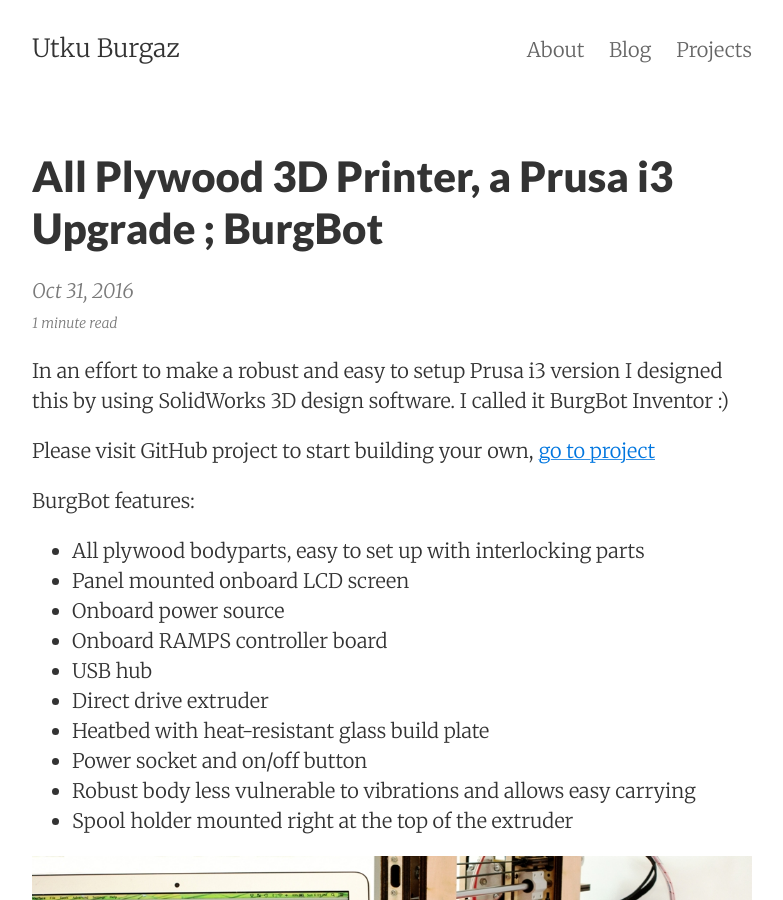
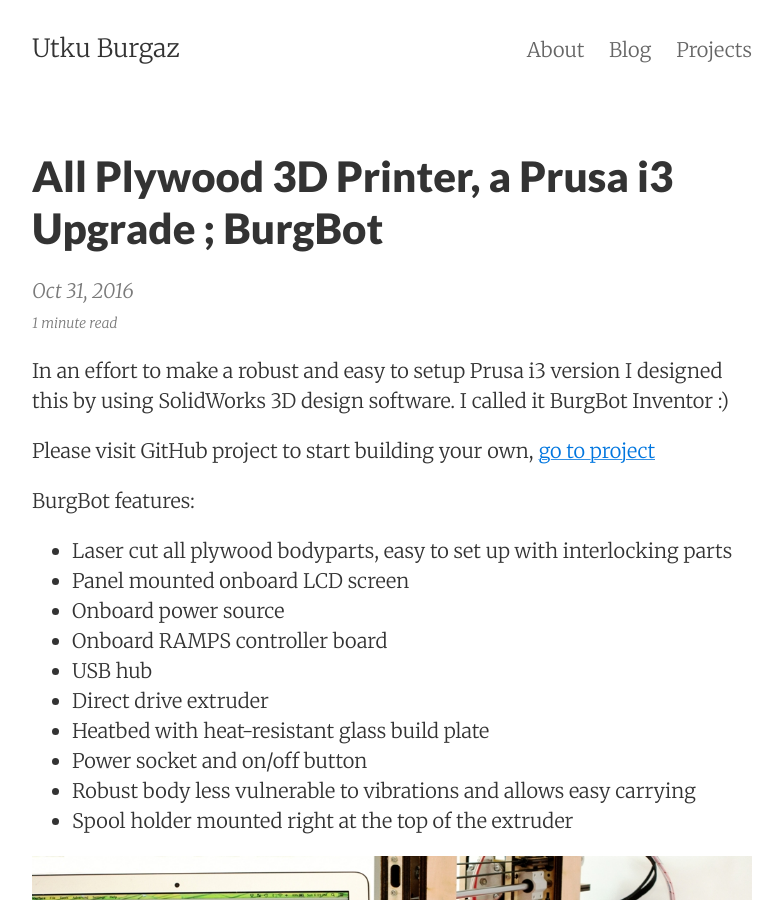
Before and after one commit to utkuburgaz/utkuburgaz.github.io, a Jekyll site: the page built from _posts/2016-10-31-all-plywood-prusa-i3-3d-printer-burgbot.md, in a window 1280 px wide and 900 px high. Shown: the whole window, without its empty margins (248-1031 px from the left). Built offline with Jekyll 4.4.1, drawn with Linux system fonts in a browser that asks for light colours; comment, search, counter and statistics services are not loaded.

Commit message:
Update 2016-10-31-all-plywood-prusa-i3-3d-printer-burgbot.md

```diff
--- a/_posts/2016-10-31-all-plywood-prusa-i3-3d-printer-burgbot.md
+++ b/_posts/2016-10-31-all-plywood-prusa-i3-3d-printer-burgbot.md
@@ -12,7 +12,7 @@
 
 BurgBot features:
 
-* All plywood bodyparts, easy to set up with interlocking parts
+* Laser cut all plywood bodyparts, easy to set up with interlocking parts
 * Panel mounted onboard LCD screen
 * Onboard power source
 * Onboard RAMPS controller board
```
